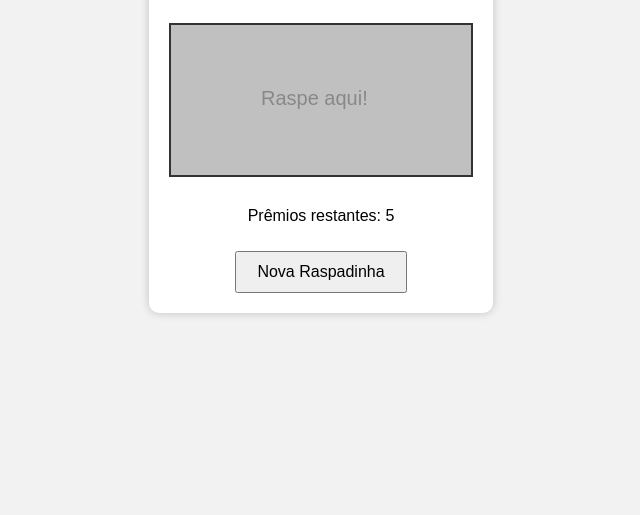
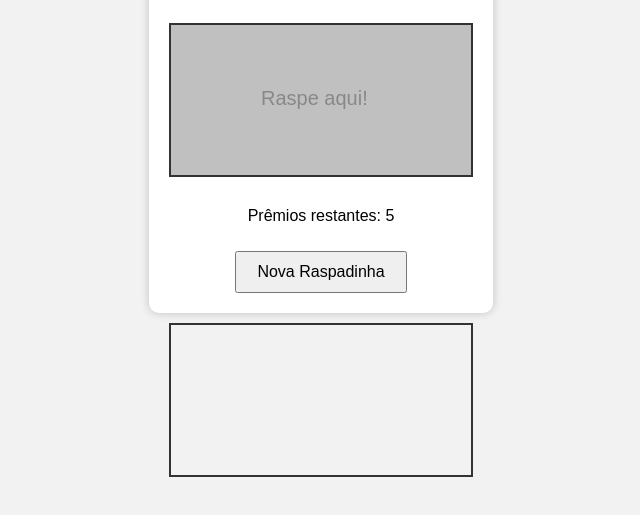
Before and after one commit to huguinho1667/Raspadinha, a plain HTML site: page index.html in a window 1280 px wide. Shown: the part 149-664 px from the top of the page, without its empty margins (319-959 px from the left). Drawn offline with Linux system fonts and the light colour scheme.

Commit message:
Update index.html

```diff
--- a/index.html
+++ b/index.html
@@ -21,3 +21,8 @@
     <script src="script.js"></script>
 </body>
 </html>
+
+<div id="raspadinha">
+    <canvas id="canvas"></canvas>
+    <div id="frase" class="hidden"></div> <!-- ADICIONE ESTA LINHA -->
+</div>
```
